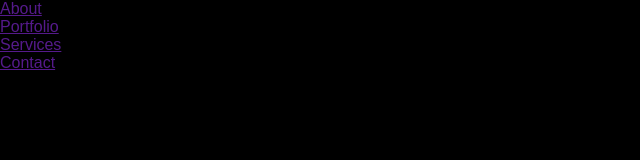
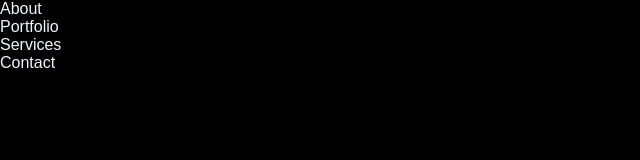
Before and after one commit to thepianist89/portfolio-site, a plain HTML site: page index.html in a window 1280 px wide. Shown: the whole page, without its empty margins (0-640 px from the left). Drawn offline with Linux system fonts and the light colour scheme.

Commit message:
third commit ever

```diff
--- a/css/style.css
+++ b/css/style.css
@@ -2,6 +2,9 @@
   padding: 0;
   margin: 0;
   font-family: sans-serif;
+  list-style: none;
+  color: aliceblue;
+  text-decoration: none;
 }
 body {
   background-color: #000;
```
